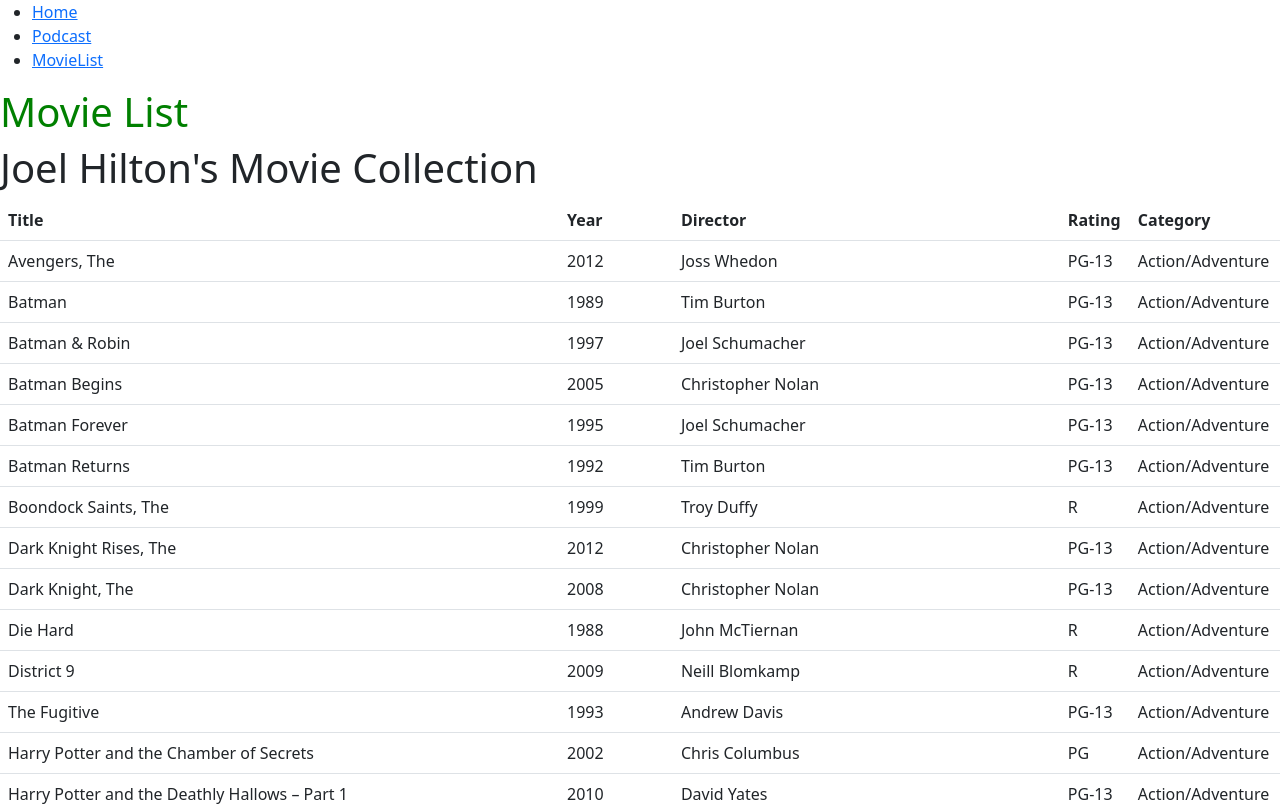
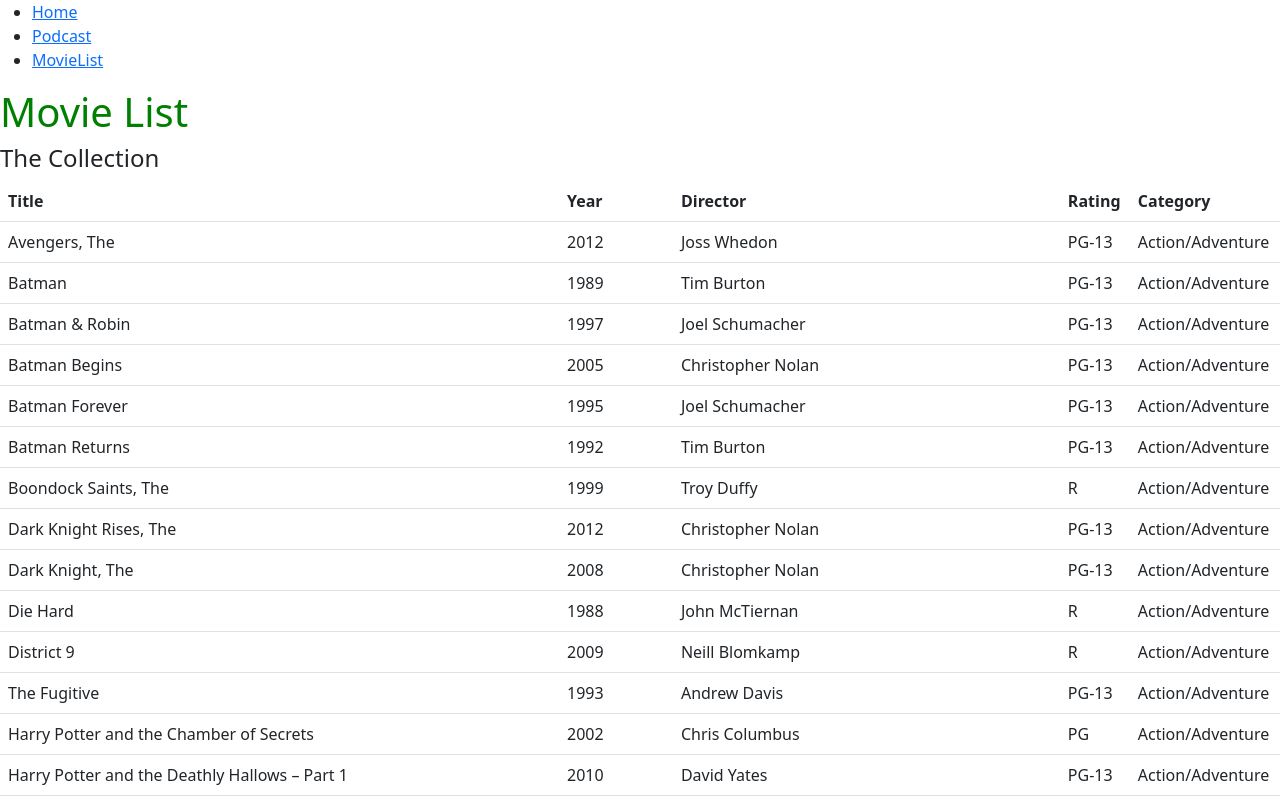
Before and after one commit to abcbyuman/Mission13, a React (Create React App) app: page /MovieList in a window 1280 px wide. Shown: the top 806 px of the page. Built offline with nearby package versions, Linux system fonts and the light colour scheme.

Commit message:
Just a lil more sauce

```diff
--- a/src/Movies.tsx
+++ b/src/Movies.tsx
@@ -22,7 +22,7 @@
   return (
     <>
       <div>
-        <h1>Joel Hilton's Movie Collection</h1>
+        <h4>The Collection</h4>
       </div>
 
       <div>
```
